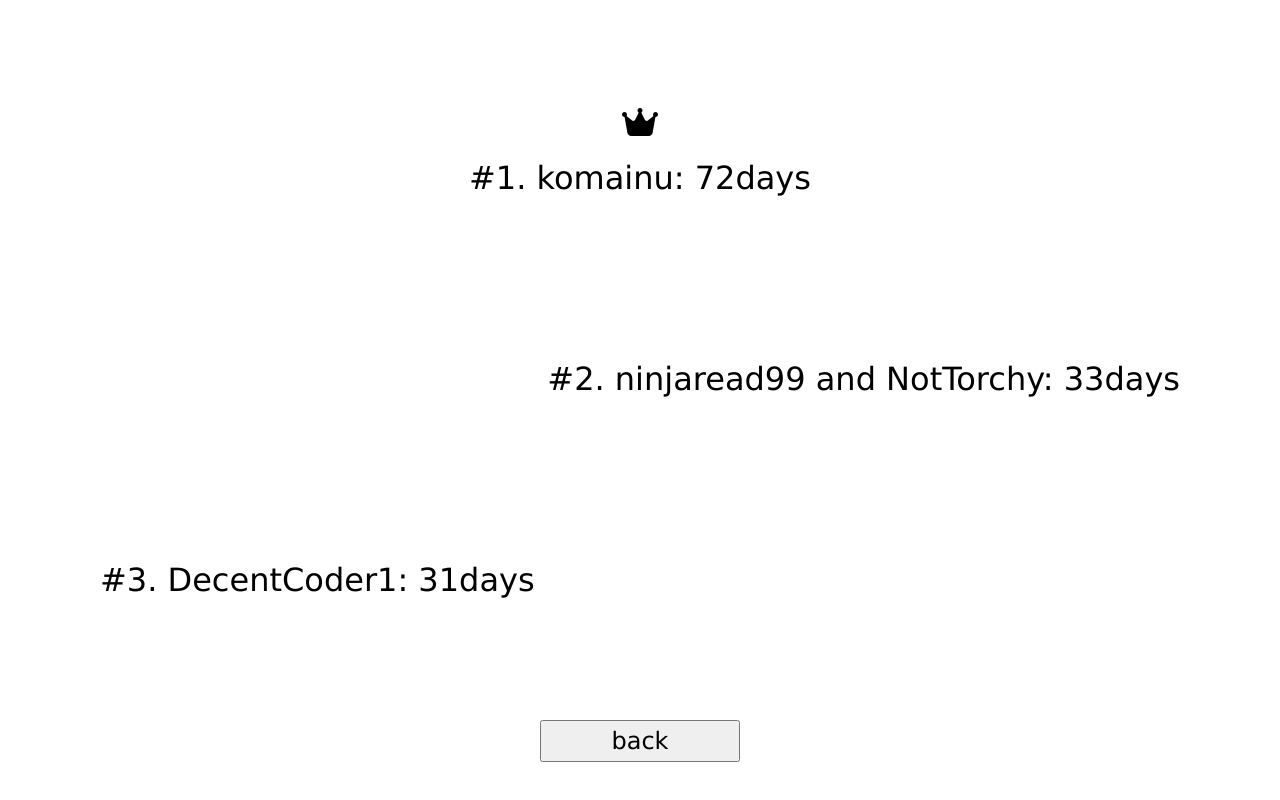
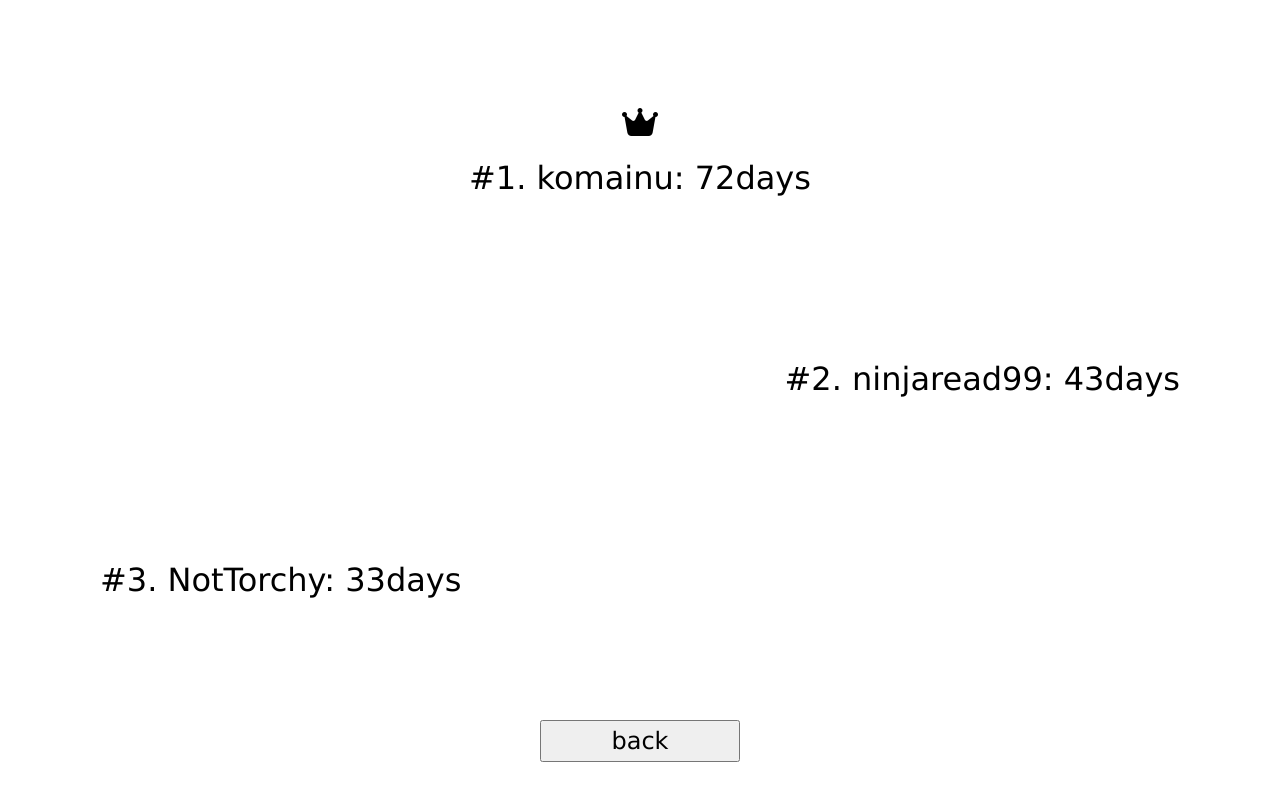
Before and after one commit to potojs/Survive2D, a website: page public/leaderboard.html in a window 1280 px wide. Drawn offline with Linux system fonts and the light colour scheme.

Commit message:
leaderboard and version

```diff
--- a/public/leaderboard.html
+++ b/public/leaderboard.html
@@ -21,10 +21,10 @@
                 <p>#1. komainu: 72days</p>
             </li>
             <li class="rank rank-2">
-                <p>#2. ninjaread99 and NotTorchy: 33days</p>
+                <p>#2. ninjaread99: 43days</p>
             </li>
             <li class="rank rank-3">
-                <p>#3. DecentCoder1: 31days</p>
+                <p>#3. NotTorchy: 33days</p>
             </li>
         </ul>
         <button class="back-btn"><a href="./index.html">back</a></button>
```
Also changed, not shown: public/index.html (+1 -1 lines).
